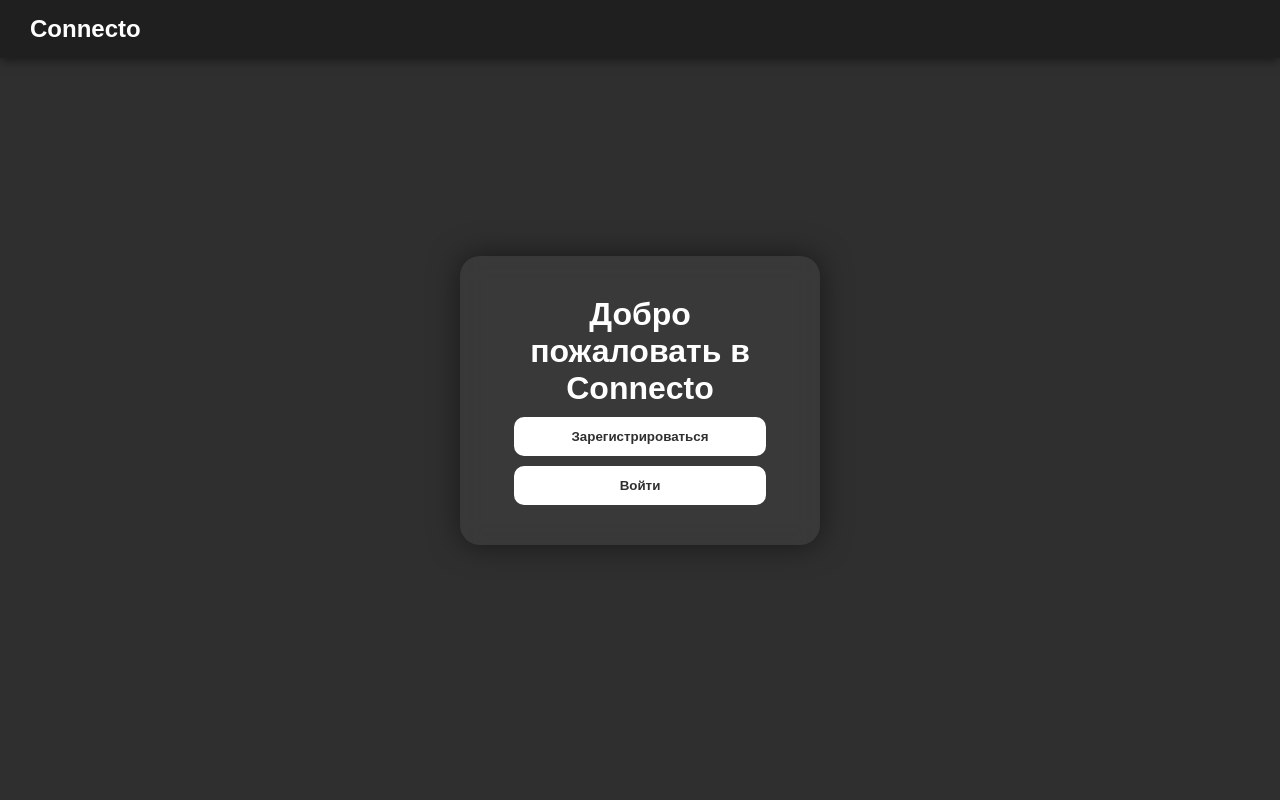
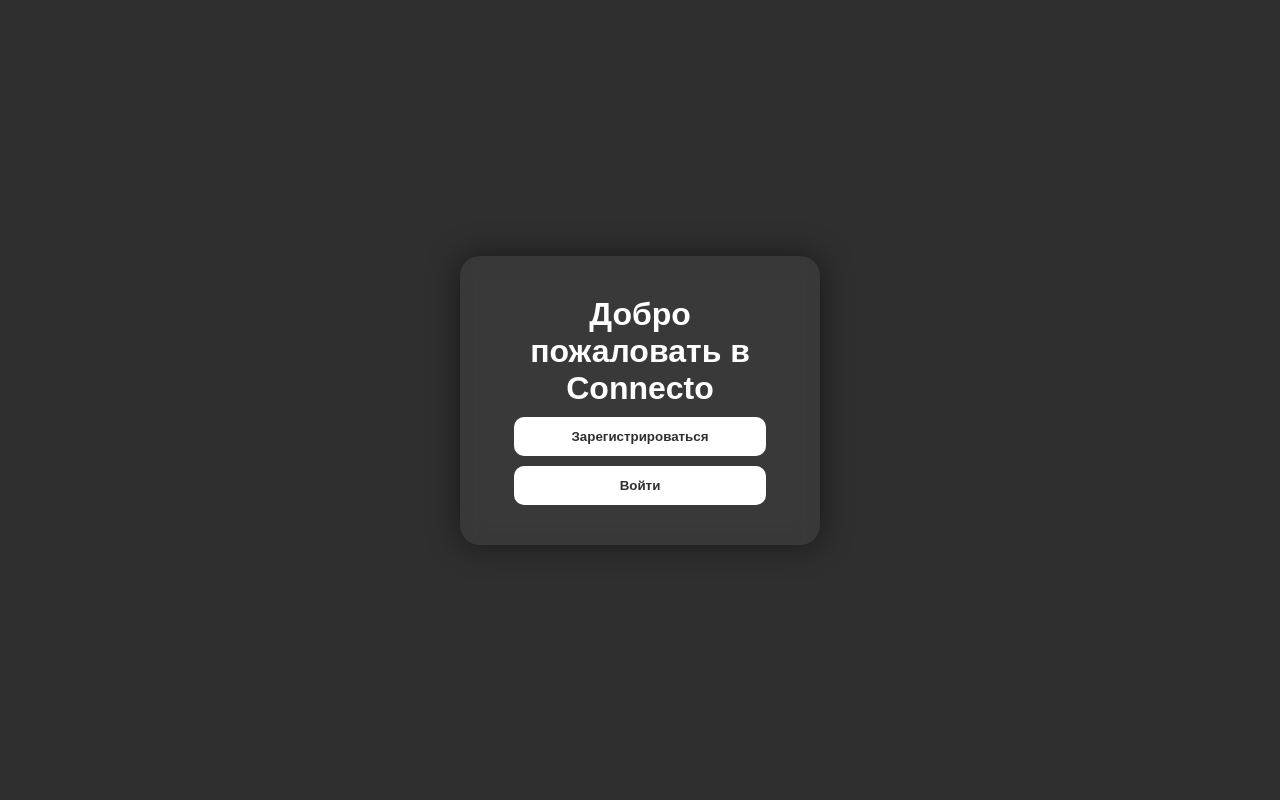
Before and after one commit to AttAkA123/Conecto, a plain HTML site: page index.html in a window 1280 px wide. Shown: the top 800 px of the page. Drawn offline with Linux system fonts and the light colour scheme; no server answers.

Commit message:
Add files via upload

```diff
--- a/index.html
+++ b/index.html
@@ -7,7 +7,6 @@
 <style>
 *{box-sizing:border-box;margin:0;padding:0;font-family:"Poppins",sans-serif;}
 body{background:#2f2f2f;color:#fff;height:100vh;overflow:hidden;}
-header{position:fixed;top:0;width:100%;padding:15px 30px;background:#1f1f1f;font-size:24px;font-weight:700;z-index:10;box-shadow:0 2px 10px rgba(0,0,0,0.5);}
 .auth-container{display:flex;align-items:center;justify-content:center;height:100vh;transition:opacity 0.5s;}
 .container{background:rgba(255,255,255,0.05);border-radius:20px;padding:40px;width:360px;text-align:center;backdrop-filter:blur(10px);box-shadow:0 0 30px rgba(0,0,0,0.5);}
 input{width:90%;padding:12px;margin:10px 0;border:none;border-radius:10px;background:rgba(255,255,255,0.1);color:#fff;}
@@ -38,7 +37,6 @@ button:hover{background:#dcdcdc;}
 </style>
 </head>
 <body>
-<header>Connecto</header>
 
 <!-- Авторизация -->
 <div id="authContainer" class="auth-container">
@@ -99,12 +97,13 @@ button:hover{background:#dcdcdc;}
 </div>
 
 <script type="module">
+// Инициализация Firebase
 import { initializeApp } from "https://www.gstatic.com/firebasejs/11.0.1/firebase-app.js";
 import { getAuth, createUserWithEmailAndPassword, signInWithEmailAndPassword, signOut, onAuthStateChanged } from "https://www.gstatic.com/firebasejs/11.0.1/firebase-auth.js";
 import { getFirestore, setDoc, doc, getDoc, updateDoc, collection, query, where, getDocs, arrayUnion, arrayRemove, orderBy, onSnapshot, serverTimestamp } from "https://www.gstatic.com/firebasejs/11.0.1/firebase-firestore.js";
 import { getStorage, ref, uploadBytes, getDownloadURL } from "https://www.gstatic.com/firebasejs/11.0.1/firebase-storage.js";
 
-// --- Firebase config ---
+// Firebase config
 const firebaseConfig = {
   apiKey: "AIzaSyDW9wSQ8xVTvrgaDzwYrg1v8Jzm5KqrrAU",
   authDomain: "baseuser-82b5d.firebaseapp.com",
@@ -118,6 +117,7 @@ const auth = getAuth(app);
 const db = getFirestore(app);
 const storage = getStorage(app);
 
+// Элементы
 const buttons=document.getElementById("buttons");
 const registerForm=document.getElementById("registerForm");
 const loginForm=document.getElementById("loginForm");
@@ -129,10 +129,10 @@ let currentUserId=null;
 let currentUserData=null;
 let currentChatId=null;
 
-// --- UI handlers ---
-document.getElementById("btnRegister").onclick=()=>{ buttons.classList.add("hidden"); registerForm.classList.remove("hidden"); };
-document.getElementById("btnLogin").onclick=()=>{ buttons.classList.add("hidden"); loginForm.classList.remove("hidden"); };
-window.goBack=()=>{ registerForm.classList.add("hidden"); loginForm.classList.add("hidden"); buttons.classList.remove("hidden"); };
+// --- UI ---
+document.getElementById("btnRegister").onclick=()=>{buttons.classList.add("hidden");registerForm.classList.remove("hidden");};
+document.getElementById("btnLogin").onclick=()=>{buttons.classList.add("hidden");loginForm.classList.remove("hidden");};
+window.goBack=()=>{registerForm.classList.add("hidden");loginForm.classList.add("hidden");buttons.classList.remove("hidden");};
 
 // --- Регистрация ---
 document.getElementById("createAccountBtn").onclick=async()=>{
@@ -185,7 +185,7 @@ onAuthStateChanged(auth,async user=>{
   }
 });
 
-// --- Основная страница ---
+// --- Главная ---
 function loadMainPage(){
   document.getElementById("authContainer").classList.add("hidden");
   mainPage.classList.remove("hidden");
@@ -203,16 +203,16 @@ window.showTab=(tab,event)=>{
   if(event) event.target.classList.add("active");
   const content=document.getElementById("tabContent");
   content.innerHTML="";
-  if(tab=="news"){ content.innerHTML="<h2>Новости</h2><p>Последние события!</p>"; }
-  else if(tab=="addFriend"){ renderAddFriend(); }
-  else if(tab=="friends"){ renderFriends(); }
-  else if(tab=="notifications"){ renderNotifications(); }
-  else if(tab=="messages"){ renderChats(); }
+  if(tab=="news"){content.innerHTML="<h2>Новости</h2><p>Последние события!</p>";}
+  else if(tab=="addFriend"){renderAddFriend();}
+  else if(tab=="friends"){renderFriends();}
+  else if(tab=="notifications"){renderNotifications();}
+  else if(tab=="messages"){renderChats();}
 };
 
 // --- Настройки ---
-window.openSettings=()=>{ settingsPage.classList.remove("hidden"); mainPage.classList.add("hidden"); };
-window.closeSettings=()=>{ settingsPage.classList.add("hidden"); mainPage.classList.remove("hidden"); };
+window.openSettings=()=>{settingsPage.classList.remove("hidden");mainPage.classList.add("hidden");};
+window.closeSettings=()=>{settingsPage.classList.add("hidden");mainPage.classList.remove("hidden");};
 window.saveSettings=async()=>{
   const newName=document.getElementById("newName").value.trim();
   const newPhoto=document.getElementById("newPhoto").files[0];
@@ -282,7 +282,7 @@ async function renderFriends(){
       await updateDoc(doc(db,"users",fid),{friends:arrayRemove(currentUserId)});
       renderFriends();
     };
-    div.appendChild(msgBtn); div.appendChild(delBtn);
+    div.appendChild(msgBtn);div.appendChild(delBtn);
     friendsList.appendChild(div);
   }
 }
@@ -303,7 +303,7 @@ async function renderNotifications(){
     accept.onclick=async()=>{
       await updateDoc(doc(db,"users",currentUserId),{friends:arrayUnion(reqId),friendRequests:arrayRemove(reqId)});
       await updateDoc(doc(db,"users",reqId),{friends:arrayUnion(currentUserId)});
-      renderNotifications(); renderFriends();
+      renderNotifications();renderFriends();
     };
     const reject=document.createElement("button");
     reject.textContent="Отклонить";
@@ -311,7 +311,7 @@ async function renderNotifications(){
       await updateDoc(doc(db,"users",currentUserId),{friendRequests:arrayRemove(reqId)});
       renderNotifications();
     };
-    div.appendChild(accept); div.appendChild(reject);
+    div.appendChild(accept);div.appendChild(reject);
     notifList.appendChild(div);
   }
 }
```
